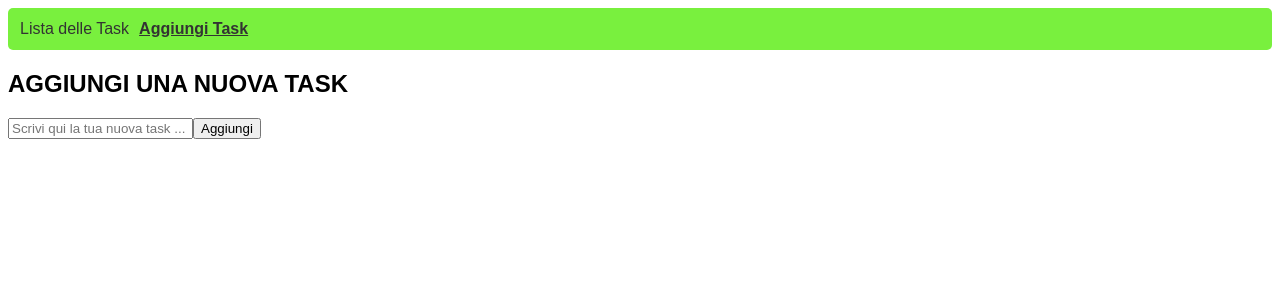
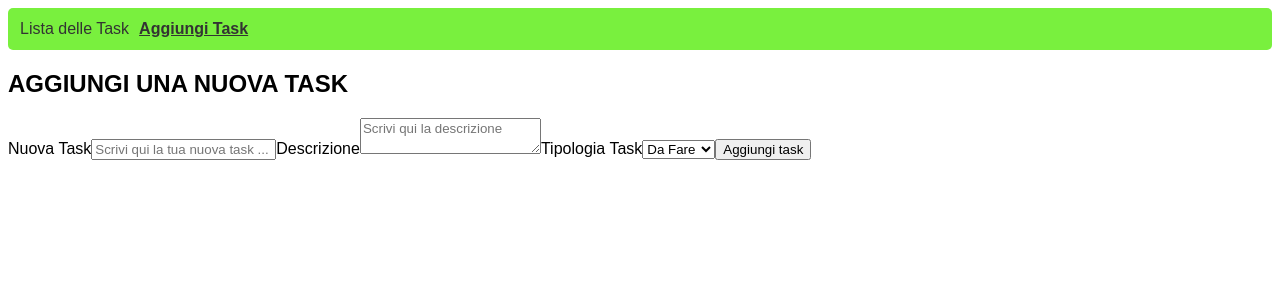
Before and after one commit to EmanueleAnnoscia/ex-react-task-manager, a React (Vite) app: page /add in a window 1280 px wide. Shown: the top 300 px of the page. Built offline with nearby package versions, Linux system fonts and the light colour scheme; no server answers.

Commit message:
feat milestone 5

```diff
--- a/src/pages/AddTask.jsx
+++ b/src/pages/AddTask.jsx
@@ -1,11 +1,72 @@
+import { useState, useRef } from "react"
+
+
+
 function AddTask(){
+
+    const [title, setTitle] = useState();
+
+    const descriptionRef = useRef("");
+    const taskTypeRef = useRef("To do");
+
+    const symbols = "!@#$%^&*()-_=+[]{}|;:'\\\",.<>?/`~";
+
+    function handleSubmit(e){
+       e.preventDefault();
+
+       //controllo titolo non vuoto
+       if(!title.trim()){
+        alert("Il titolo non può essere vuoto")
+        return;
+       }
+
+       //controllo simboli speciali
+       for(let char of title){
+        if(symbols.includes(char)){
+            alert("Il titolo non può contenere caratteri speciali")
+            return;
+        }
+       }
+
+       const newTask = {
+        title,
+        description: descriptionRef.current.value,
+        status: taskTypeRef.current.value,
+        createdAt: new Date().toISOString()
+       };
+
+       console.log("Nuova Task:", newTask)
+    }
 
     return(
         <div>
             <h2>AGGIUNGI UNA NUOVA TASK</h2>
             <form >
-                <input type="text" placeholder="Scrivi qui la tua nuova task ..." />
-                <button type="submit" > Aggiungi </button>
+                <label htmlForfor="newTask">Nuova Task</label>
+                <input
+                type="text"
+                placeholder="Scrivi qui la tua nuova task ..."
+                id = "newTask"
+                value = {title}
+                OnChange = {(e) => setTitle(e.target.value)}
+                />
+
+                <label htmlForfor="description">Descrizione</label>
+                <textarea
+                type="text"
+                placeholder="Scrivi qui la descrizione"
+                id = "newTask"
+                ref= {descriptionRef}
+                />
+
+                <label htmlForfor="taskType" >Tipologia Task</label>
+                <select name = "taskType" id = "taskType" ref = {taskTypeRef} defaultValue="To do" >
+                    <option value="To do"> Da Fare </option>
+                    <option value="Doing"> In Corso </option>
+                    <option value="Done"> Fatte </option>
+                </select>
+
+                <button type="submit" onClcick = {handleSubmit}> Aggiungi task </button>
             </form>
         </div>
     );
```
